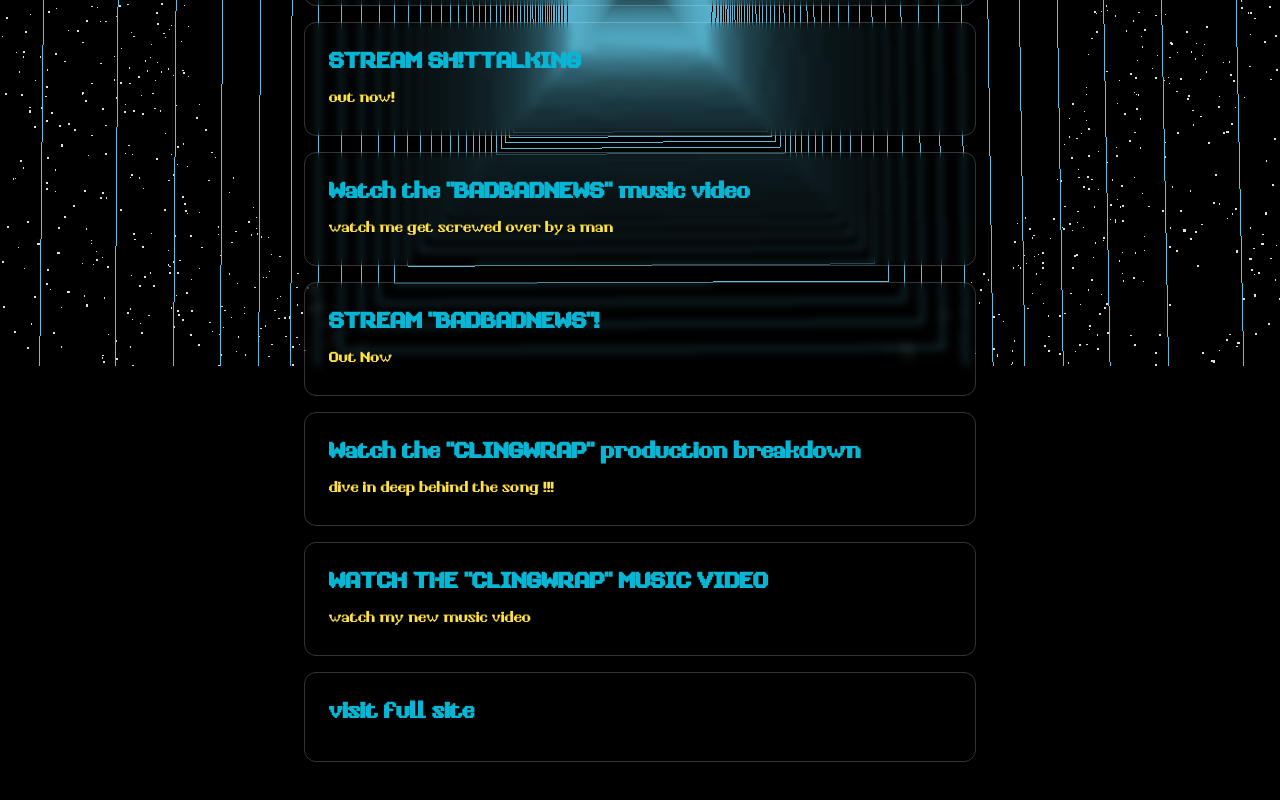
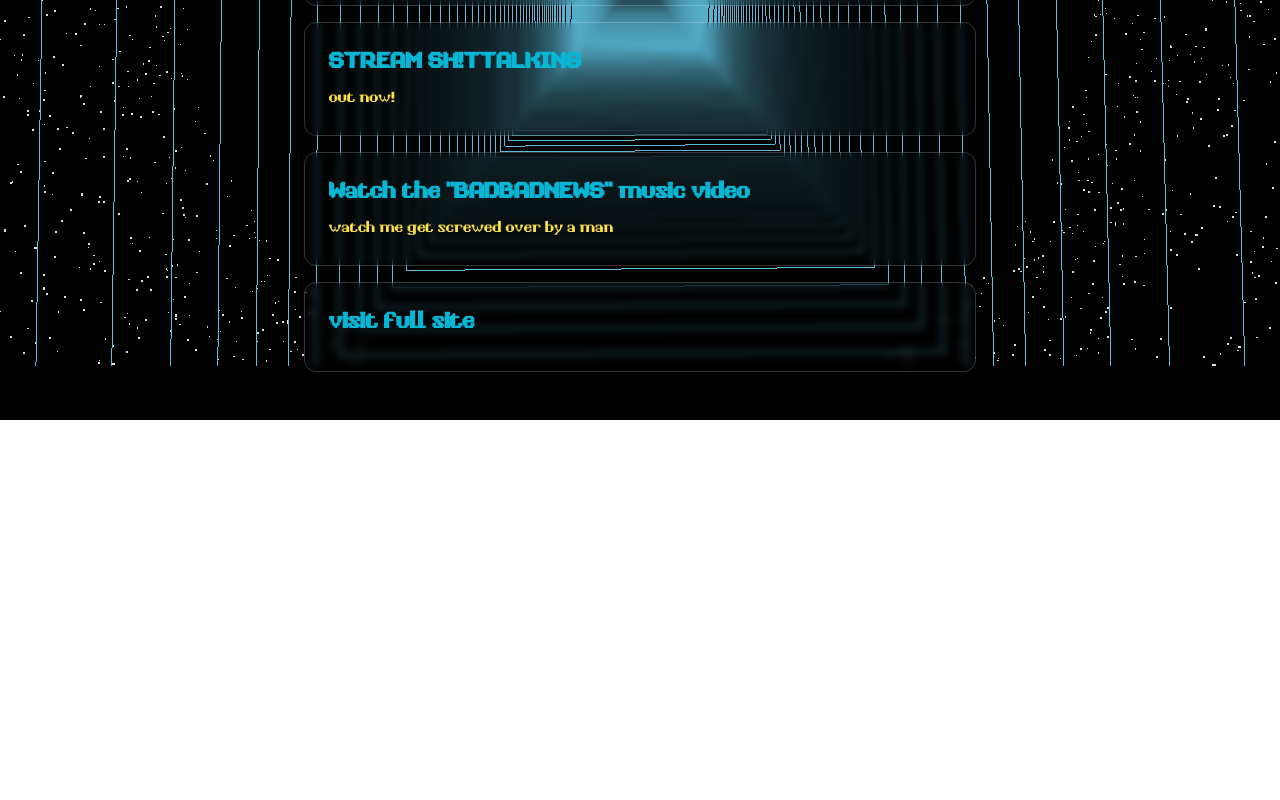
Before and after one commit to dafnamargalit/dafna-2025, a Next.js app: page /tree in a window 1280 px wide. Shown: the part 434-1234 px from the top of the page. After the commit the page ends 854 px from the top, so only its background shows below. Built offline with nearby package versions, Linux system fonts and the light colour scheme; no server answers.

Commit message:
Update page.tsx

```diff
--- a/src/app/tree/page.tsx
+++ b/src/app/tree/page.tsx
@@ -49,21 +49,6 @@ function TreeContent() {
       description: 'watch me get screwed over by a man'
     },
     {
-      title: 'STREAM "BADBADNEWS"!',
-      link: 'https://apollodistro.lnk.to/Dafna-BADBADNEWS',
-      description: 'Out Now'
-    },
-    {
-      title: 'Watch the "CLINGWRAP" production breakdown',
-      link: 'https://www.youtube.com/watch?v=wvj3XM4gC30',
-      description: 'dive in deep behind the song !!!'
-    },
-    {
-      title: 'WATCH THE "CLINGWRAP" MUSIC VIDEO',
-      link: 'https://youtu.be/YS3W7p2rYLg?si=uKzSbENfhQy4hqzl',
-      description: 'watch my new music video'
-    },
-    {
       title:'visit full site',
       link: 'https://dafna.music',
       description: ''
```
